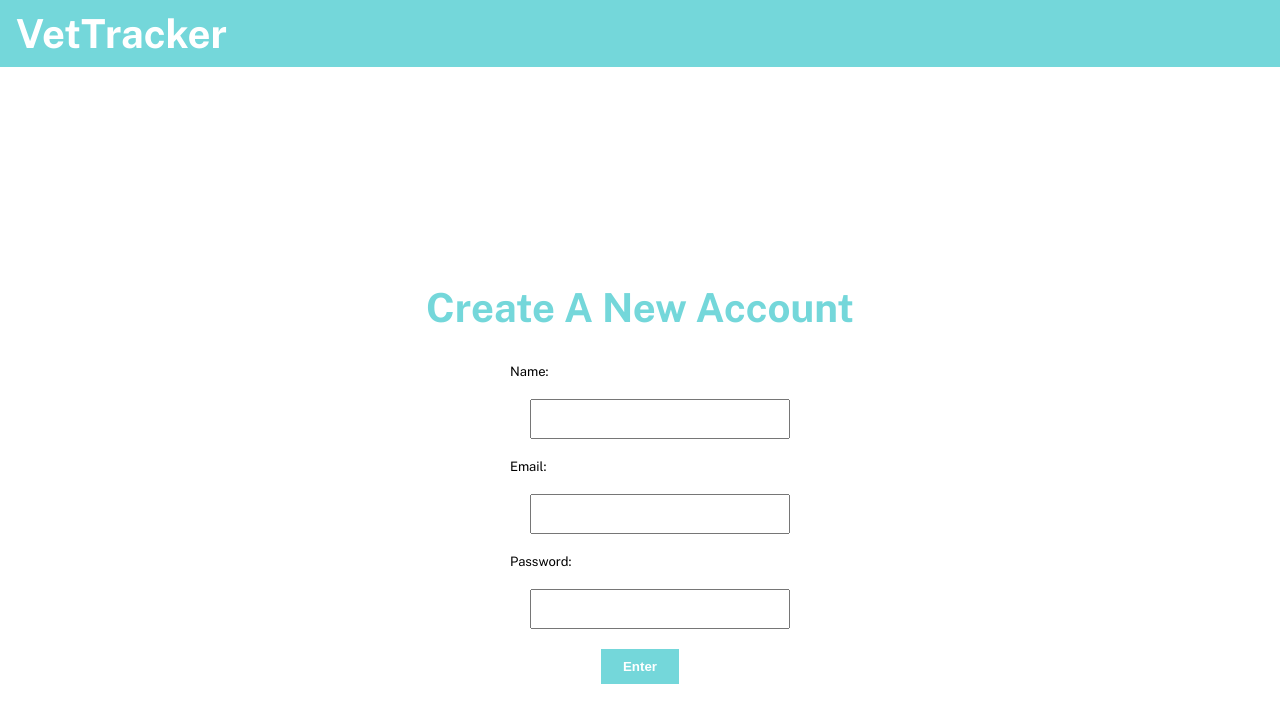
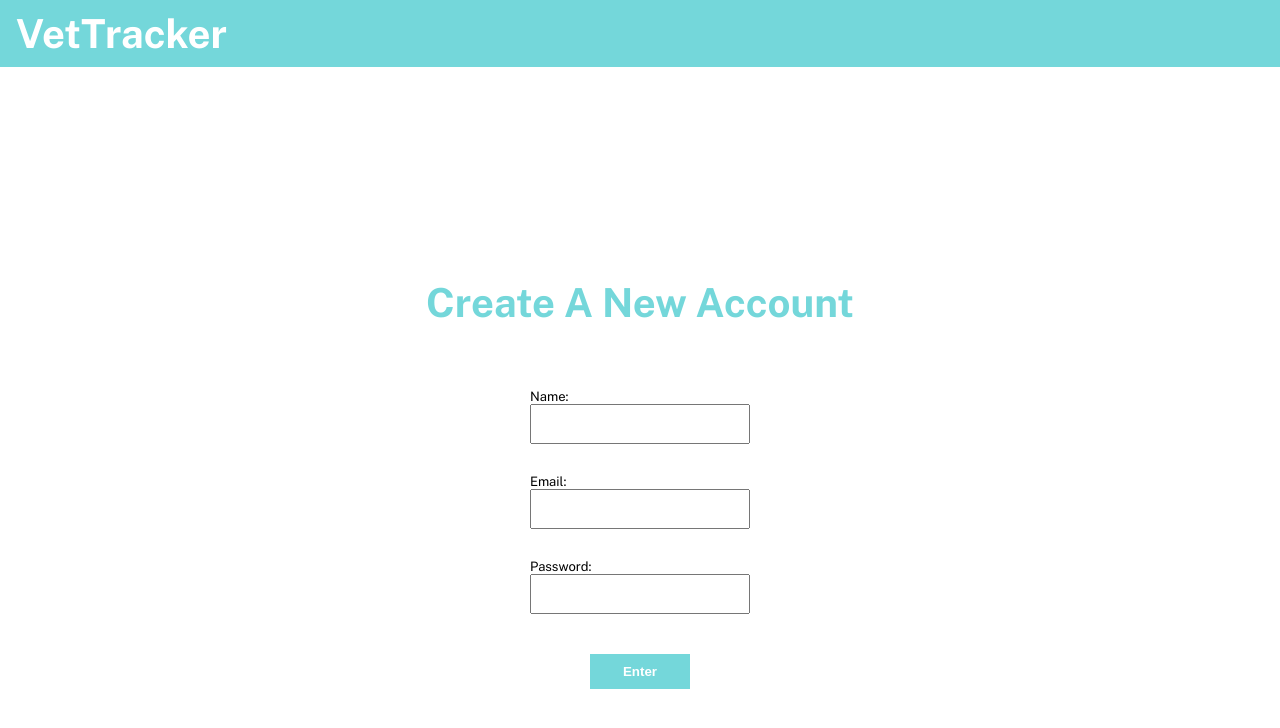
Before and after one commit to Kimberlynolsin/VetTracker, a React (Vite) app: page /signup in a window 1280 px wide. Shown: the top 728 px of the page. Built offline with nearby package versions, Linux system fonts and the light colour scheme.

Commit message:
fixed form styling

```diff
--- a/src/pages/Signup/SignUp.jsx
+++ b/src/pages/Signup/SignUp.jsx
@@ -8,18 +8,26 @@ const SignUp = () => {
         <h1 className="signup__title">Create A New Account</h1>
         <form className="signup__form">
           <div className="signup__form__containers">
-            <label className="signup__form__labels" htmlFor="name">Name:</label>
+            <label className="signup__form__labels" htmlFor="name">
+              Name:
+            </label>
             <input type="text" id="name" name="name" />
           </div>
           <div className="signup__form__containers">
-            <label className="signup__form__labels" htmlFor="email">Email:</label>
+            <label className="signup__form__labels" htmlFor="email">
+              Email:
+            </label>
             <input type="email" id="email" name="email" />
           </div>
           <div className="signup__form__containers">
-            <label className="signup__form__labels" htmlFor="password">Password:</label>
+            <label className="signup__form__labels" htmlFor="password">
+              Password:
+            </label>
             <input type="password" id="password" name="password" />
           </div>
-          <button type="submit">Enter</button>
+          <div className="signup__form__containers signup__form__containers--btns">
+            <button type="submit">Enter</button>
+          </div>
         </form>
       </section>
     </>
--- a/src/pages/Signup/SignUp.scss
+++ b/src/pages/Signup/SignUp.scss
@@ -1,4 +1,8 @@
 .signup {
+  @include desktop {
+    width: 102rem;
+    padding: $margin-desktop;
+  }
   &__title {
     color: $primary;
   }
@@ -14,17 +18,19 @@
     align-items: center;
     // width: 100%;
     &__containers {
-        display: flex;
-        flex-direction: column;
-        width: 100%;
+      display: flex;
+      flex-direction: column;
     }
-
+    &__containers--btns{
+      display: flex;
+    }
+  }
+  label {
+    margin-top: 3rem;
   }
 
   input {
-    margin: 2rem;
     padding: 0.5rem 3rem;
-    width: 100%;
     font-family: "Public Sans", sans-serif;
 
     @include tablet {
@@ -34,6 +40,7 @@
   [type="submit"] {
     @include button;
     border-radius: 0;
-    width: 30%;
+    margin-top: 4rem;
+    width: 10rem;
   }
 }
```
